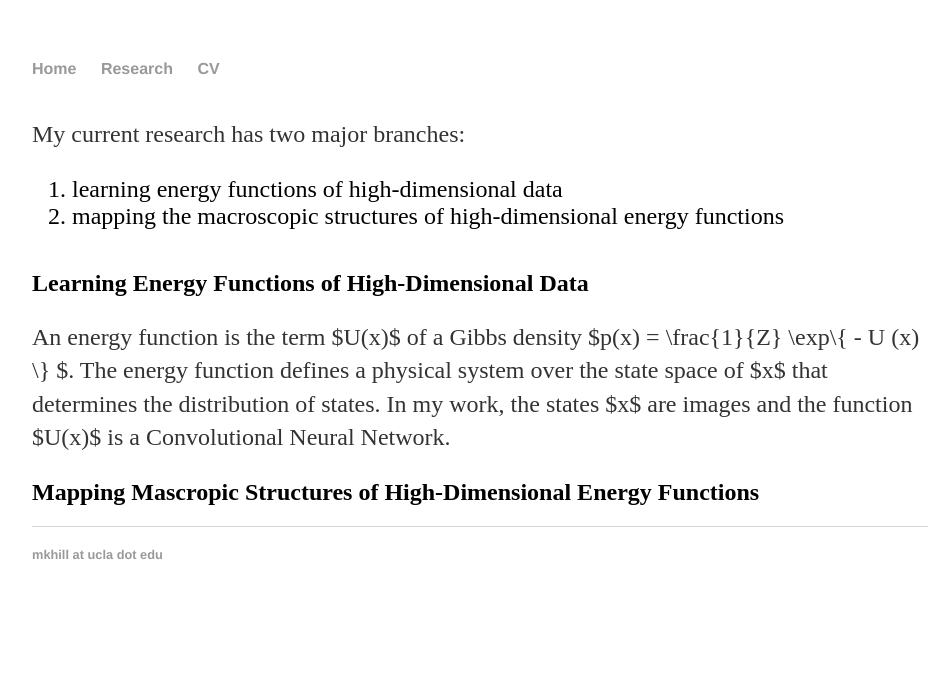
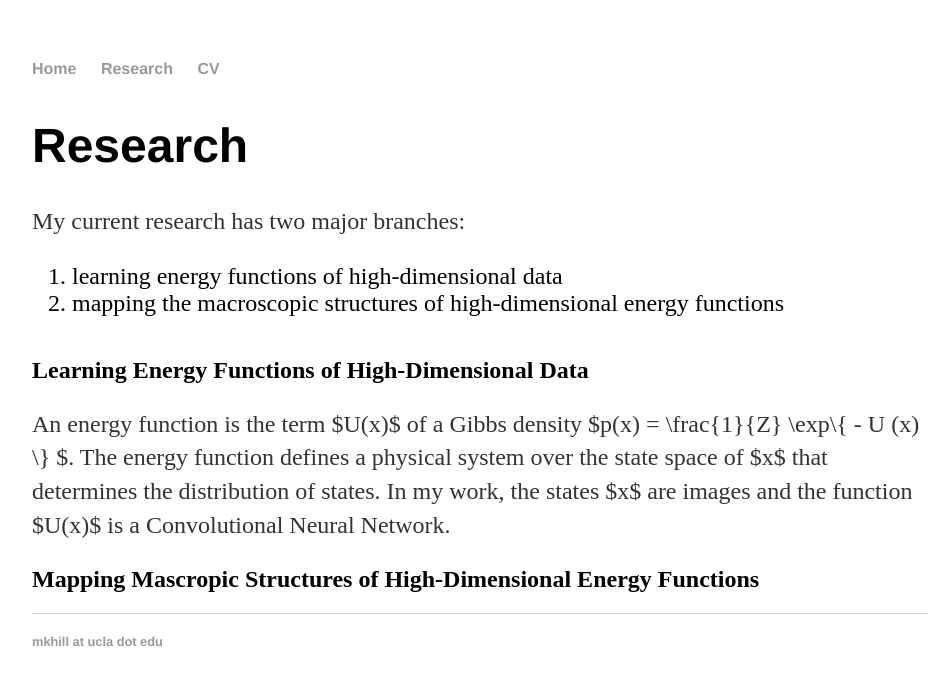
Before and after one commit to point0bar1/point0bar1.github.io, a Jekyll site: the page built from research/index.html, in a window 1280 px wide. Shown: the top 685 px of the page, without its empty margins (160-1110 px from the left). Built offline with Jekyll 4.4.1, drawn with Linux system fonts in a browser that asks for light colours.

Commit message:
Update index.html

```diff
--- a/research/index.html
+++ b/research/index.html
@@ -2,6 +2,7 @@
 layout: default
 title: Mitch Hill (Research)
 ---
+<h1> Research </h1>
 
 <p> My current research has two major branches:
 <ol>
```
